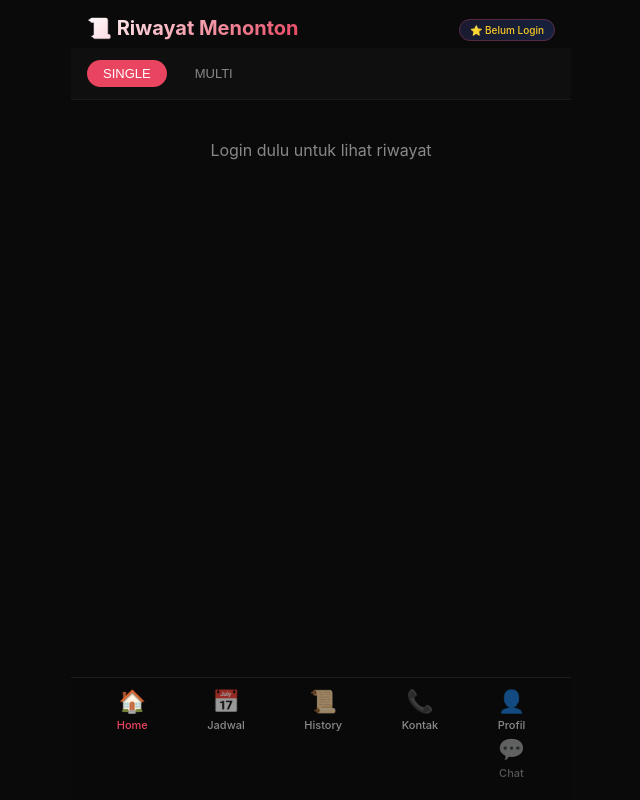
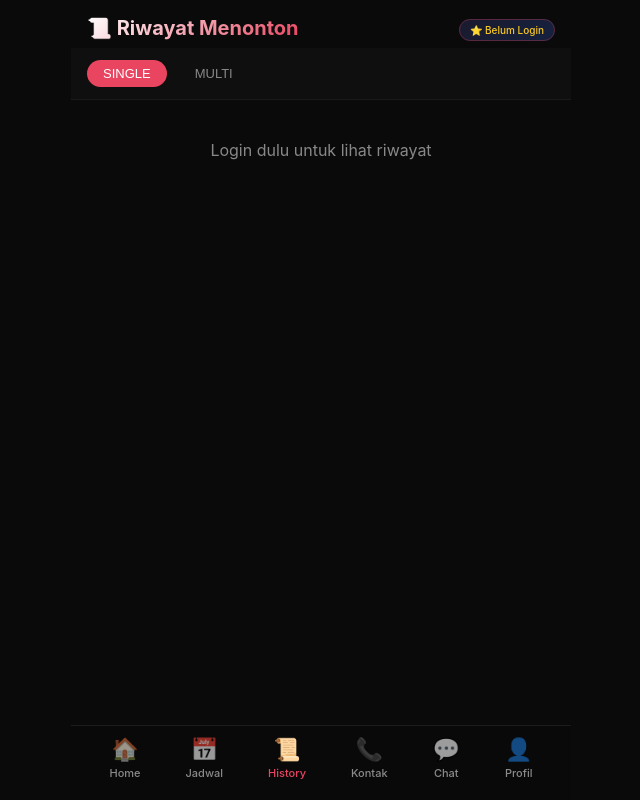
Before and after one commit to alwayslanz2/Streaming, a plain HTML site: page frontend/history.html in a window 1280 px wide. Shown: the whole page, without its empty margins (319-959 px from the left). Drawn offline with nearby package versions, Linux system fonts and the light colour scheme.

Commit message:
Update navigation items and add chat link

```diff
--- a/frontend/history.html
+++ b/frontend/history.html
@@ -32,7 +32,7 @@
         </div>
 
         <div class="bottom-nav">
-            <div class="nav-item active" data-page="home">
+            <div class="nav-item" data-page="home">
                 <div class="nav-icon">🏠</div>
                 <div class="nav-label">Home</div>
             </div>
@@ -40,7 +40,7 @@
                 <div class="nav-icon">📅</div>
                 <div class="nav-label">Jadwal</div>
             </div>
-            <div class="nav-item" data-page="history">
+            <div class="nav-item active" data-page="history">
                 <div class="nav-icon">📜</div>
                 <div class="nav-label">History</div>
             </div>
@@ -48,12 +48,13 @@
                 <div class="nav-icon">📞</div>
                 <div class="nav-label">Kontak</div>
             </div>
+            <div class="nav-item" data-page="chat">
+                <div class="nav-icon">💬</div>
+                <div class="nav-label">Chat</div>
+            </div>
             <div class="nav-item" data-page="profile">
                 <div class="nav-icon">👤</div>
                 <div class="nav-label">Profil</div>
-                <div class="nav-item" data-page="chat">
-               <div class="nav-icon">💬</div>
-                <div class="nav-label">Chat</div>
             </div>
         </div>
     </div>
@@ -70,13 +71,16 @@
                     window.location.href = '/kontak.html';
                     return;
                 }
+                if (page === 'chat') {
+                    window.location.href = '/chat.html';
+                    return;
+                }
 
                 let url = '';
                 if (page === 'home') url = '/index.html';
                 if (page === 'jadwal') url = '/jadwal.html';
                 if (page === 'history') url = '/history.html';
                 if (page === 'profile') url = '/profile.html';
-                if (page === 'chat') url = '/chat.html';
 
                 if (url) {
                     const allowed = await window.checkMaintenanceAccess();
```
